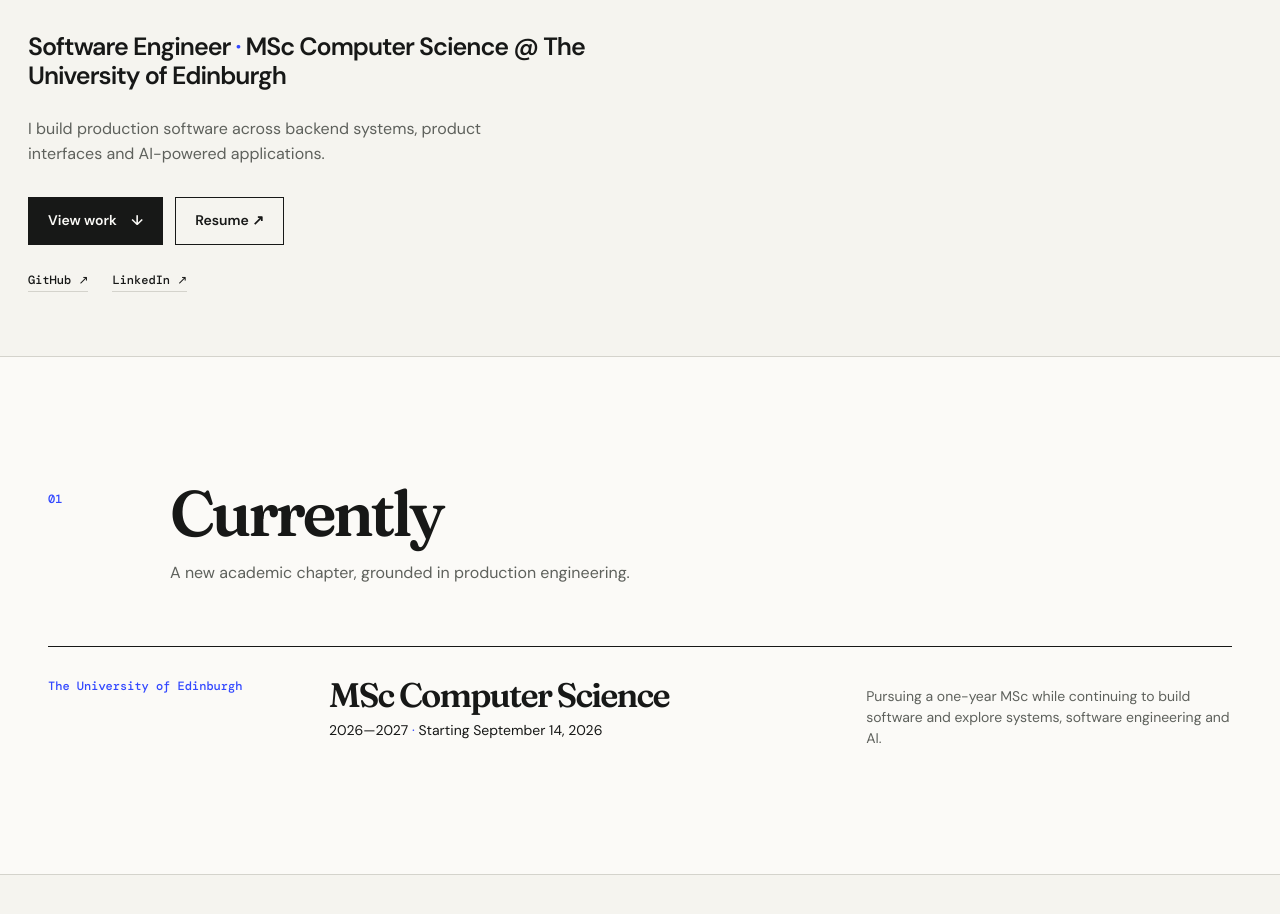
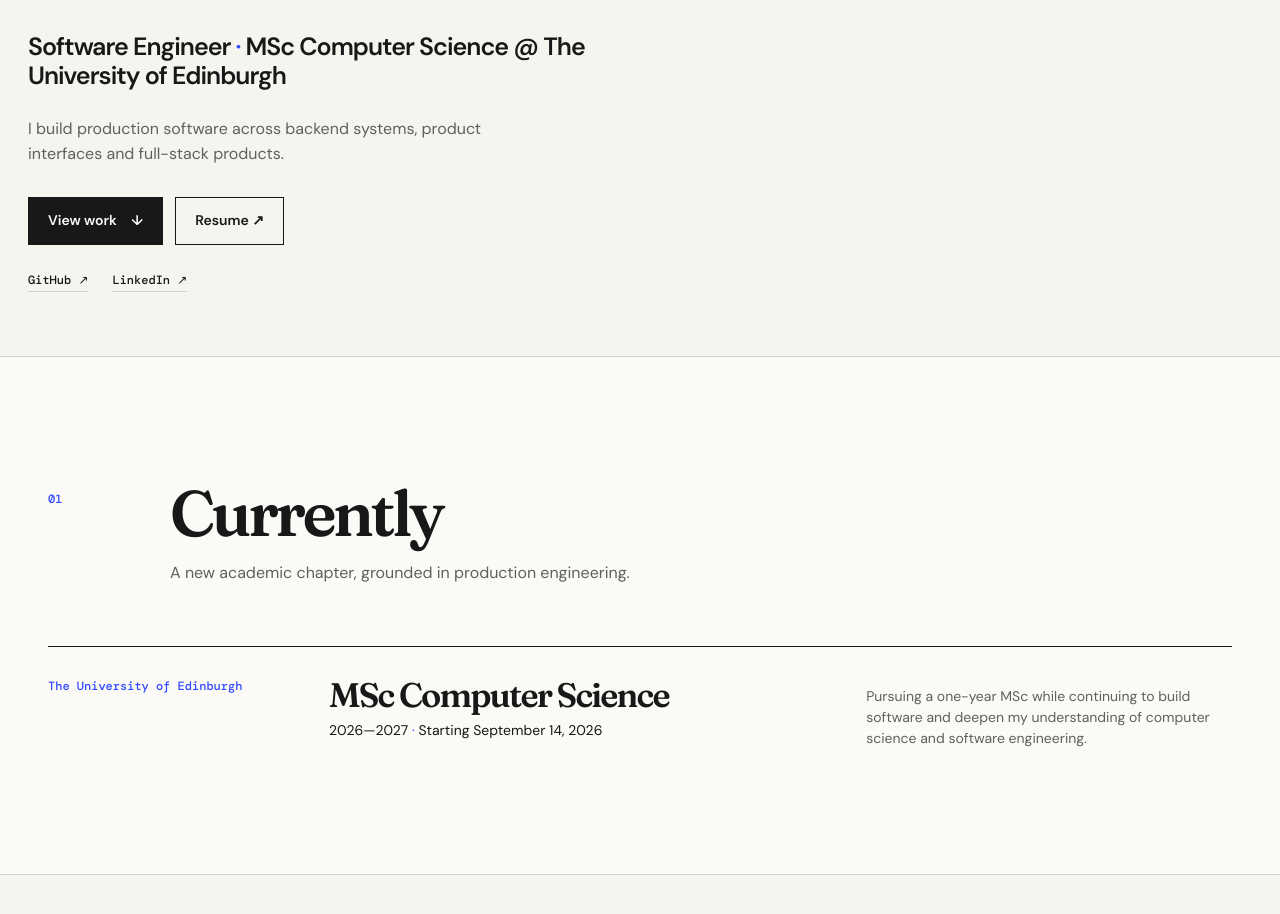
Before and after one commit to sahilshaikhh202/Sahil-Portfolio, a React (Vite) app: page / in a window 1280 px wide. Shown: the part 518-1432 px from the top of the page. Built offline with nearby package versions, Linux system fonts and the light colour scheme.

Commit message:
Update meta description and enhance footer copyright year for clarity and accuracy

```diff
--- a/index.html
+++ b/index.html
@@ -4,7 +4,7 @@
   <meta charset="UTF-8" />
   <meta name="viewport" content="width=device-width, initial-scale=1.0" />
   <title>Sahil Shaikh | Software Engineer</title>
-  <meta name="description" content="Sahil Shaikh — Software Engineer with production experience across backend systems, product interfaces and AI-powered applications." />
+  <meta name="description" content="Sahil Shaikh — Software Engineer with production experience across backend systems, product interfaces and full-stack products." />
   <meta name="author" content="Sahil Shaikh" />
   <link rel="icon" type="image/svg+xml" href="/favicon.svg" />
   <meta property="og:title" content="Sahil Shaikh | Software Engineer" />
--- a/src/App.jsx
+++ b/src/App.jsx
@@ -11,8 +11,8 @@
 function SectionHeading({ index, children, intro }) { return <div className="section-heading"><span>{index}</span><div><h2>{children}</h2>{intro && <p>{intro}</p>}</div></div>; }
 function App() {
   return <div className="site-shell"><Header resumeUrl={resumeUrl} /><main>
-    <section className="hero" id="top"><div className="hero-grid"><div className="hero-main"><p className="eyebrow">Software engineer / University of Edinburgh</p><h1>Mohd <span className="hero-underline-sahil">Sahil</span> Azad<br /><em>Shaikh</em></h1><p className="hero-role">Software Engineer <i>·</i> MSc Computer Science @ The University of Edinburgh</p><p className="hero-copy">I build production software across backend systems, product interfaces and AI-powered applications.</p><div className="hero-actions"><a className="button button-dark" href="#experience">View work <span>↓</span></a><a className="button button-line" href={resumeUrl} target="_blank" rel="noreferrer">Resume ↗</a></div><div className="hero-socials"><a href={githubUrl} target="_blank" rel="noreferrer">GitHub ↗</a><a href={linkedinUrl} target="_blank" rel="noreferrer">LinkedIn ↗</a></div></div></div></section>
-    <section className="currently section-wrap" id="edinburgh"><SectionHeading index="01" intro="A new academic chapter, grounded in production engineering.">Currently</SectionHeading><div className="currently-card"><span className="currently-kicker">The University of Edinburgh</span><div><h3>MSc Computer Science</h3><p>2026—2027 <i>·</i> Starting September 14, 2026</p></div><p className="currently-copy">Pursuing a one-year MSc while continuing to build software and explore systems, software engineering and AI.</p></div></section>
+    <section className="hero" id="top"><div className="hero-grid"><div className="hero-main"><p className="eyebrow">Software engineer / University of Edinburgh</p><h1>Mohd <span className="hero-underline-sahil">Sahil</span> Azad<br /><em>Shaikh</em></h1><p className="hero-role">Software Engineer <i>·</i> MSc Computer Science @ The University of Edinburgh</p><p className="hero-copy">I build production software across backend systems, product interfaces and full-stack products.</p><div className="hero-actions"><a className="button button-dark" href="#experience">View work <span>↓</span></a><a className="button button-line" href={resumeUrl} target="_blank" rel="noreferrer">Resume ↗</a></div><div className="hero-socials"><a href={githubUrl} target="_blank" rel="noreferrer">GitHub ↗</a><a href={linkedinUrl} target="_blank" rel="noreferrer">LinkedIn ↗</a></div></div></div></section>
+    <section className="currently section-wrap" id="edinburgh"><SectionHeading index="01" intro="A new academic chapter, grounded in production engineering.">Currently</SectionHeading><div className="currently-card"><span className="currently-kicker">The University of Edinburgh</span><div><h3>MSc Computer Science</h3><p>2026—2027 <i>·</i> Starting September 14, 2026</p></div><p className="currently-copy">Pursuing a one-year MSc while continuing to build software and deepen my understanding of computer science and software engineering.</p></div></section>
     <section className="experience section-wrap" id="experience">
       <SectionHeading index="02" intro="A progression from internship to full-time engineering across a production running-event ecosystem.">Experience</SectionHeading>
       <div className="fitpage-experience">
--- a/src/components/Footer.jsx
+++ b/src/components/Footer.jsx
@@ -1 +1 @@
-export default function Footer({ githubUrl, linkedinUrl }) { return <footer className="site-footer"><div><a className="wordmark" href="#top">Sahil<span>.</span></a><p>Software Engineer <i>·</i> MSc Computer Science @ Edinburgh</p></div><div className="footer-links"><a href={githubUrl} target="_blank" rel="noreferrer">GitHub ↗</a><a href={linkedinUrl} target="_blank" rel="noreferrer">LinkedIn ↗</a><a href="mailto:mdsahilmsas2@gmail.com">Email ↗</a></div><small>© 2026 Sahil Shaikh</small></footer>; }
+export default function Footer({ githubUrl, linkedinUrl }) { return <footer className="site-footer"><div><a className="wordmark" href="#top">Sahil<span>.</span></a><p>Software Engineer <i>·</i> MSc Computer Science @ Edinburgh</p></div><div className="footer-links"><a href={githubUrl} target="_blank" rel="noreferrer">GitHub ↗</a><a href={linkedinUrl} target="_blank" rel="noreferrer">LinkedIn ↗</a><a href="mailto:mdsahilmsas2@gmail.com">Email ↗</a></div><small>© 2026 Sahil Shaikh </small></footer>; }
```
